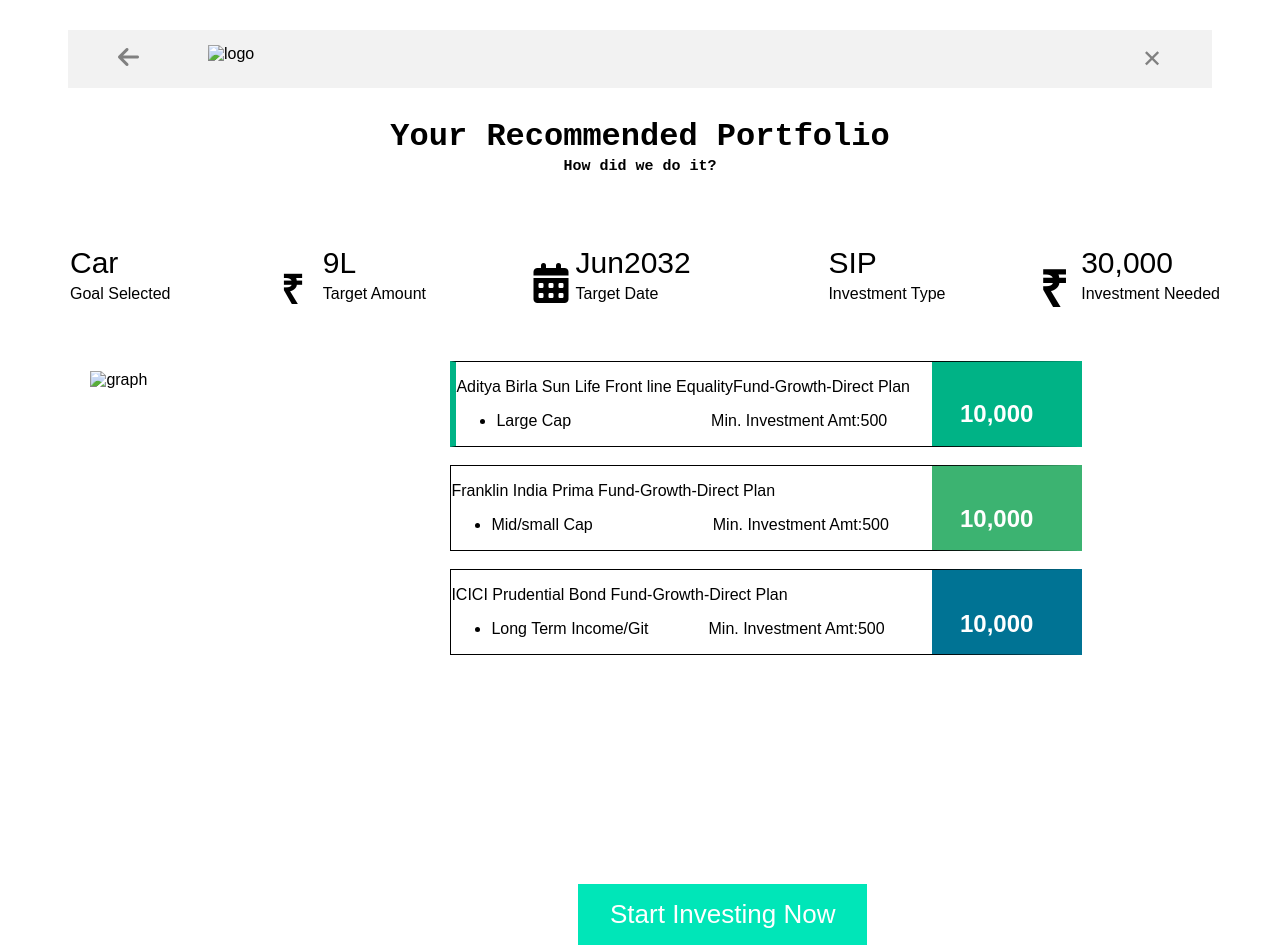
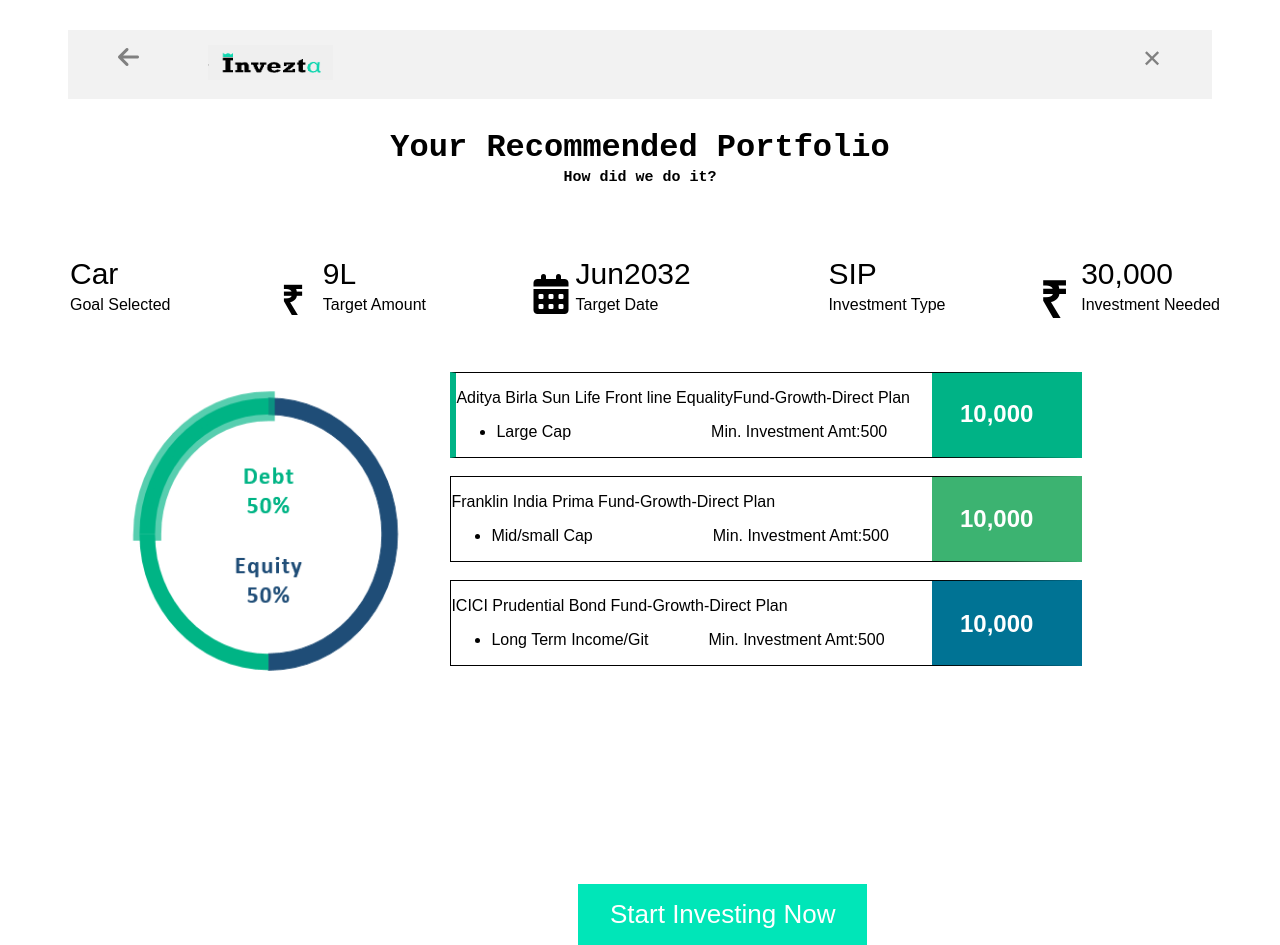
Before and after one commit to roshni878/ValuefyAssignment, a plain HTML site: page index.html in a window 1280 px wide. Drawn offline with Linux system fonts and the light colour scheme; files that its build step writes are made by us from their sources; some icons are missing.

Commit message:
Update index.html

```diff
--- a/index.html
+++ b/index.html
@@ -13,8 +13,8 @@
 
 <ul>
   <li style="width: 90px;"><a class='fas fa-arrow-left' href="home.html" style='font-size:24px;color: gray'></a></li>
-  <li><img style="width:125px;height:35px;" src="img/logo.png" alt="logo"></li>
-  <li style="float:right"><a class="active" href="img/Invezta%20Logo.png" style='font-size:24px;color: gray'>&#10005;</a></li>
+  <li><img style="width:125px;height:35px;" src="logo.png" alt="logo"></li>
+  <li style="float:right"><a class="active" href="Invezta%20Logo.png" style='font-size:24px;color: gray'>&#10005;</a></li>
 </ul>
 </header>
 
@@ -54,7 +54,7 @@
 
 <section>
   <nav>
-<img src="img/graph.png" alt="graph" style="width:350px; height: 300px;float:right">
+<img src="graph.png" alt="graph" style="width:350px; height: 300px;float:right">
   </nav>
 
   <article>
```
